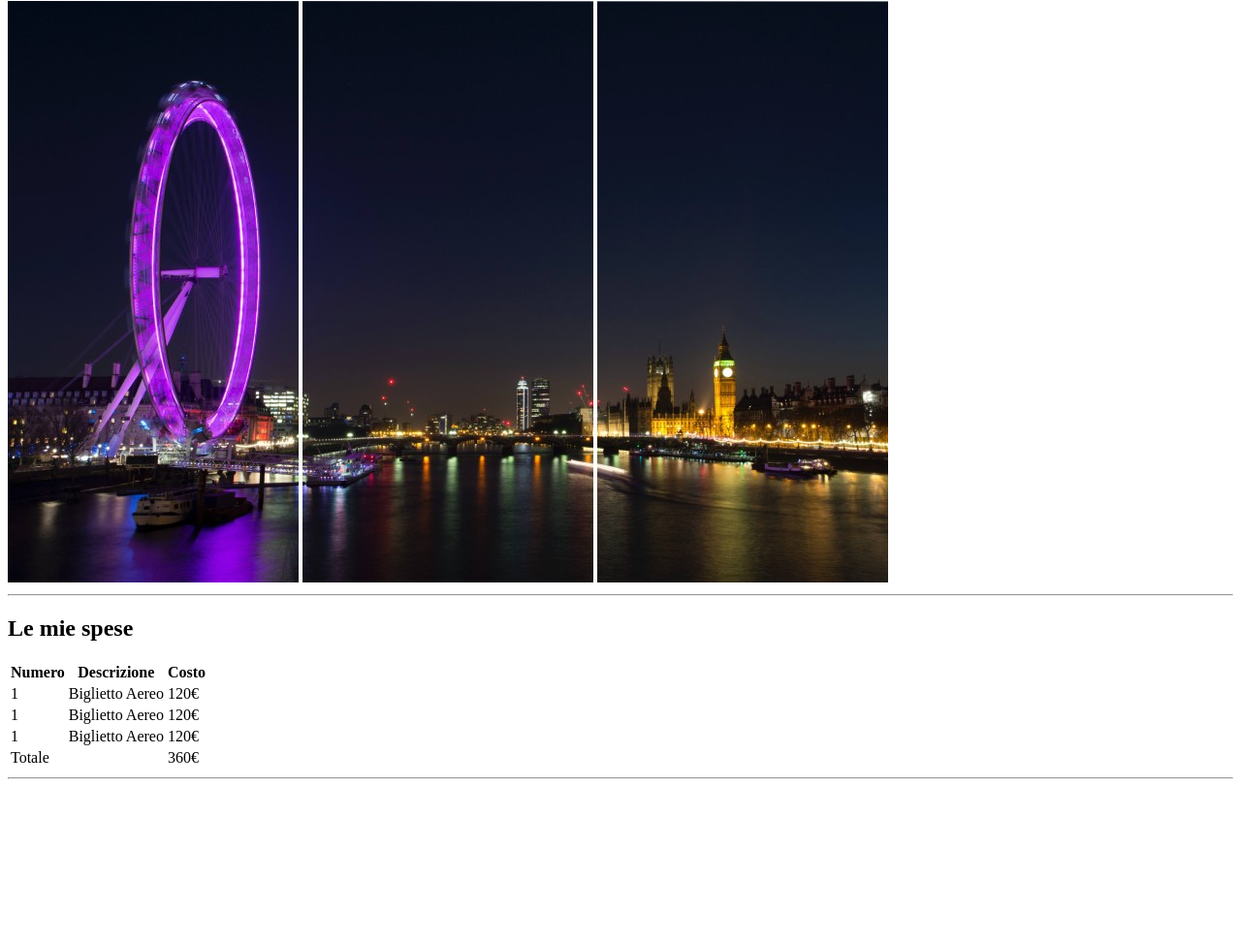
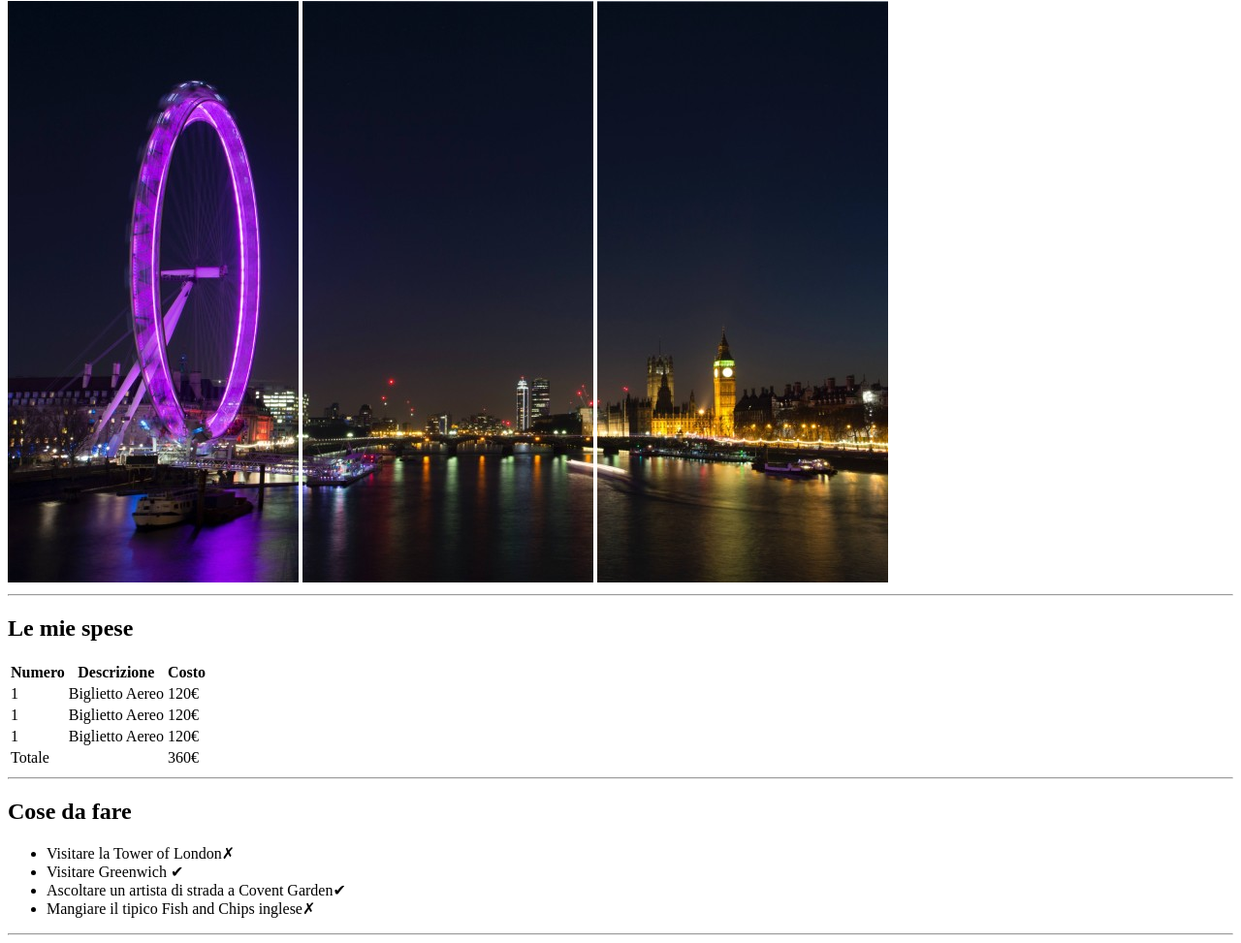
Before and after one commit to lelz99/html-london-trip, a plain HTML site: page index.html in a window 1280 px wide. Shown: the part 79-1052 px from the top of the page at 97% size. Before the commit the page ends 891 px from the top, so only its background shows below. Drawn offline with Linux system fonts and the light colour scheme.

Commit message:
added cose da fare

```diff
--- a/index.html
+++ b/index.html
@@ -55,6 +55,16 @@
             </table>
             <hr>
         </section>
+
+        <section>
+            <h2>Cose da fare</h2>
+            <ul>
+                <li>Visitare la Tower of London&#10007;</li>
+                <li>Visitare Greenwich &#10004;</li>
+                <li>Ascoltare un artista di strada a Covent Garden&#10004;</li>
+                <li>Mangiare il tipico Fish and Chips inglese&#10007;</li>
+            </ul><hr>
+        </section>
     </main>
 </body>
 </html>
```
